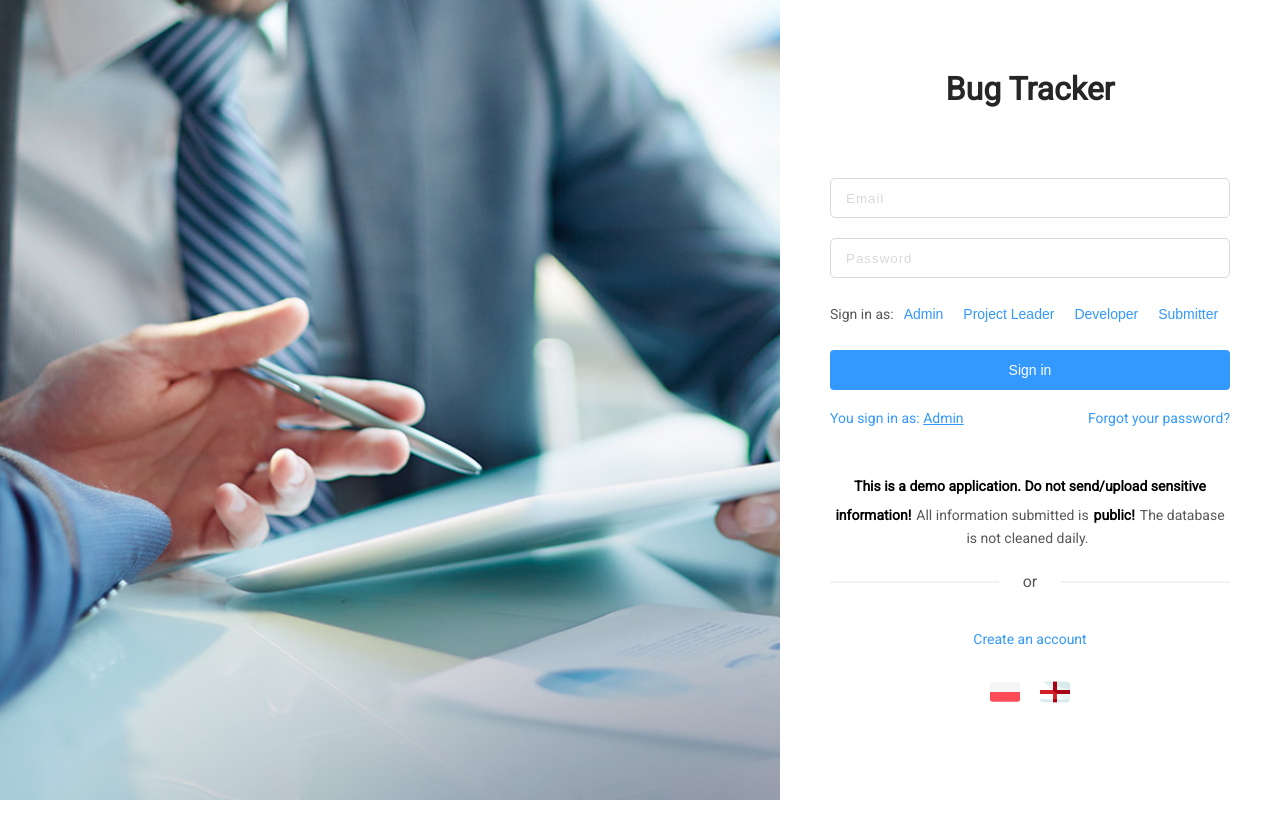
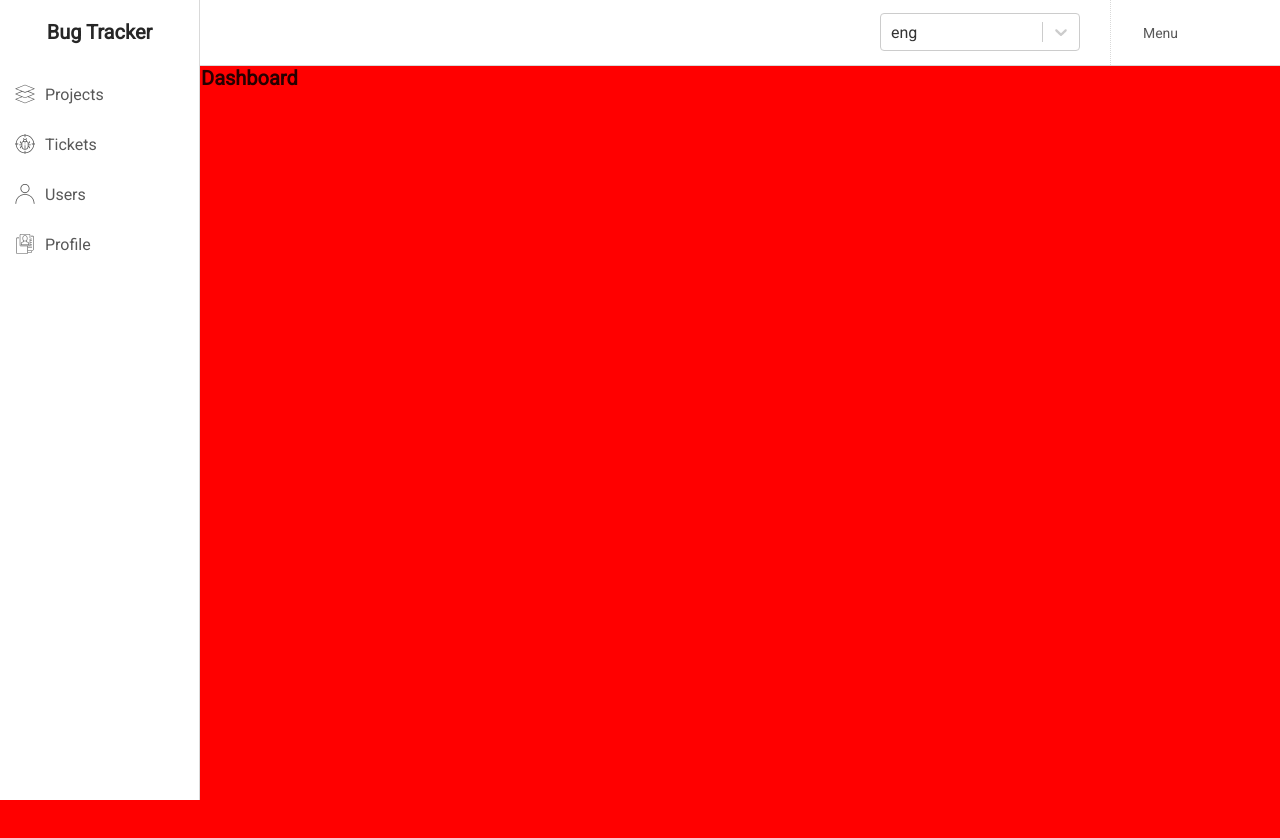
Before and after one commit to dawiddd95/Bug-Tracker, a React (Create React App) app in the folder client/: page / in a window 1280 px wide. Shown: the top 838 px of the page. Before the commit the page ends 800 px from the top, so only its background shows below. Built offline with nearby package versions, Linux system fonts and the light colour scheme.

Commit message:
create page DashboardPage

```diff
--- a/client/src/components/molecules/Navbar/StyledNavbar.js
+++ b/client/src/components/molecules/Navbar/StyledNavbar.js
@@ -6,7 +6,8 @@ import { ButtonIcon } from 'components/atoms/ButtonIcon/ButtonIcon';
 
 export const Wrapper = styled.nav`
     width: 200px;
-    height: 100vh;
+    min-height: 100vh;
+    position: fixed;
     background-color: ${ ({theme}) => theme.background.white};
     border-right: ${ ({theme}) => `1px solid ${theme.background.border}`};
 
--- a/client/src/components/organisms/Heading/StyledHeading.js
+++ b/client/src/components/organisms/Heading/StyledHeading.js
@@ -2,9 +2,11 @@ import styled from 'styled-components';
 
 export const Wrapper = styled.div`
   width: 100%;
+  position: fixed;
   display: flex;
   justify-content: flex-end;
   border-bottom: ${({ theme }) => `1px solid ${theme.background.border}`};
+  background-color: ${({ theme }) => theme.background.white};
 `;
 
 export const InnerWrapper = styled.div`
--- /dev/null
+++ b/client/src/templates/GridTemplate.js
@@ -0,0 +1,34 @@
+import React from 'react';
+import PropTypes from 'prop-types';
+import MainPageTemplate from 'templates/MainPageTemplate';
+// import * as S from './StyledDashboardPage';
+import styled from 'styled-components';
+
+const StyledWrapper = styled.div`
+    min-height: 100vh;
+    height: 10000px;
+    padding: 65px 0 0 200px;
+
+    background-color: red;
+
+    border: 1px solid red;
+`;
+
+// Warto cały Grid wyodrębnić do GridTemplate
+// children tutaj to te komponenty <Card cardType='notes' /> w Notes.js
+const GridTemplate = ({ children }) => {
+    return (
+        <MainPageTemplate>
+            <StyledWrapper>
+                {children}
+            </StyledWrapper>
+        </MainPageTemplate>
+    )
+}
+
+GridTemplate.propTypes = {
+    children: PropTypes.arrayOf(PropTypes.object).isRequired,
+};
+
+
+export default GridTemplate;
--- /dev/null
+++ b/client/src/views/DashboardPage/DashboardPage.js
@@ -0,0 +1,26 @@
+import React from 'react';
+// import { routes } from 'routes/index';
+import { Header } from 'components/atoms/Header/Header';
+import GridTemplate from 'templates/GridTemplate';
+// import * as S from './StyledDashboardPage';
+
+
+const DashboardPage = () => {
+    return (
+        <GridTemplate>
+            {/* <S.Wrapper>
+                <S.InnerWrapper>
+                    {children}
+                </S.InnerWrapper>
+            </S.Wrapper> */}
+
+
+            {/* Lista komponentów z których składa się Grid */}
+            <Header>
+                Dashboard
+            </Header>
+        </GridTemplate>
+    );
+}
+
+export default DashboardPage;
--- /dev/null
+++ b/client/src/views/DashboardPage/StyledDashboardPage.js
@@ -0,0 +1,54 @@
+import styled from 'styled-components';
+// import backgroundImg from 'assets/img/auth-signup.jpg';
+// import { Header } from 'components/atoms/Header/Header';
+// import { StyledLink } from 'components/atoms/Link/Link';
+
+// 1. Czy pokazę account menu i navbar
+// 2. Czy wrapper ogólny to cały ekran
+// 3. Czy inner wrapper to edize content
+
+export const Wrapper = styled.div`
+    width: 100%;
+    min-height: 100vh;
+
+    border: 1px solid red;
+`
+
+export const InnerWrapper = styled.div`
+    width: 100%;
+    height: 500px;
+
+    border: 4px solid blue;
+`
+
+// export const InnerWrapper = styled.div`
+//     width: 500px;
+//     min-height: 100vh;
+//     background-color: ${({ theme }) => theme.background.white};
+//     transform: scaleX(-1);
+
+//     @media (max-width: 768px) {
+//         width: 100%;
+//     }
+// `
+
+// export const AuthContentWrapper = styled.div`
+//     margin: 0 50px;
+//     padding: 70px 0;
+
+//     @media (max-width: 768px) {
+//         margin: 0 20px;
+//     }
+// `
+
+// export const StyledHeader = styled(Header)`
+//     text-align: center;
+//     margin-bottom: 70px;
+// `
+
+// export const Link = styled(StyledLink)`
+//     width: 100%;
+//     margin: 40px auto 30px auto;
+//     display: flex;
+//     justify-content: center;
+// `
--- a/client/src/views/Root.js
+++ b/client/src/views/Root.js
@@ -5,20 +5,24 @@ import { routes } from 'routes';
 // Skoro to jest plik index.js to nie musimy podawać jego nazwy jako store/index.js
 // import store from 'store';
 import MainTemplate from 'templates/MainTemplate';
-import SignInPage from 'views/SignInPage/SignInPage';
-import SignUpPage from './SignUpPage/SignUpPage';
-import ForgotPasswordPage from './ForgotPasswordPage/ForgotPasswordPage';
+// import SignInPage from 'views/SignInPage/SignInPage';
+import SignUpPage from 'views/SignUpPage/SignUpPage';
+import ForgotPasswordPage from 'views/ForgotPasswordPage/ForgotPasswordPage';
+import DashboardPage from 'views/DashboardPage/DashboardPage';
 
 
 const Root = () => (
     // <Provider store={store}>
 		<BrowserRouter>
 			<MainTemplate>
-			<Switch>
-				<Route exact path={routes.home} component={SignInPage} />
-				<Route exact path={routes.signUp} component={SignUpPage} />
-				<Route exact path={routes.forgotPassword} component={ForgotPasswordPage} />
-			</Switch>
+				<Switch>
+					{/* <Route exact path='/' render={() => <Redirect to={routes.home} />} /> */}
+					{/* <ProtectAgainstLogout path='/auth' component={AuthRoutes} />
+					<ProtectAgainstLogin path="/user" component={FetchAccountData} /> */}
+					<Route exact path={routes.home} component={DashboardPage} />
+					<Route exact path={routes.signUp} component={SignUpPage} />
+					<Route exact path={routes.forgotPassword} component={ForgotPasswordPage} />
+				</Switch>
 			</MainTemplate>
 		</BrowserRouter>
 	// </Provider>
```
Also changed, not shown: 1 other file (tests, documents, lock files or other folders).
